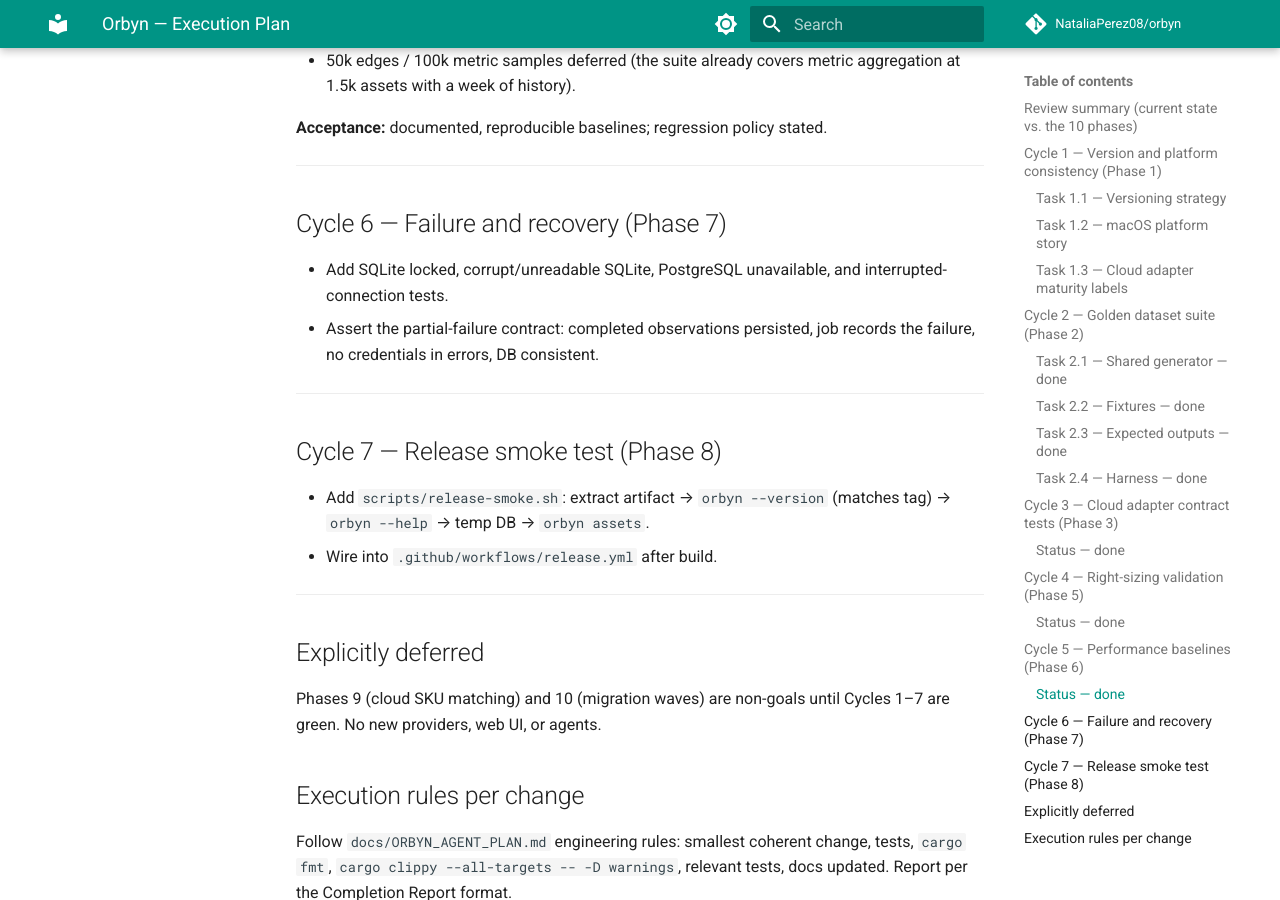
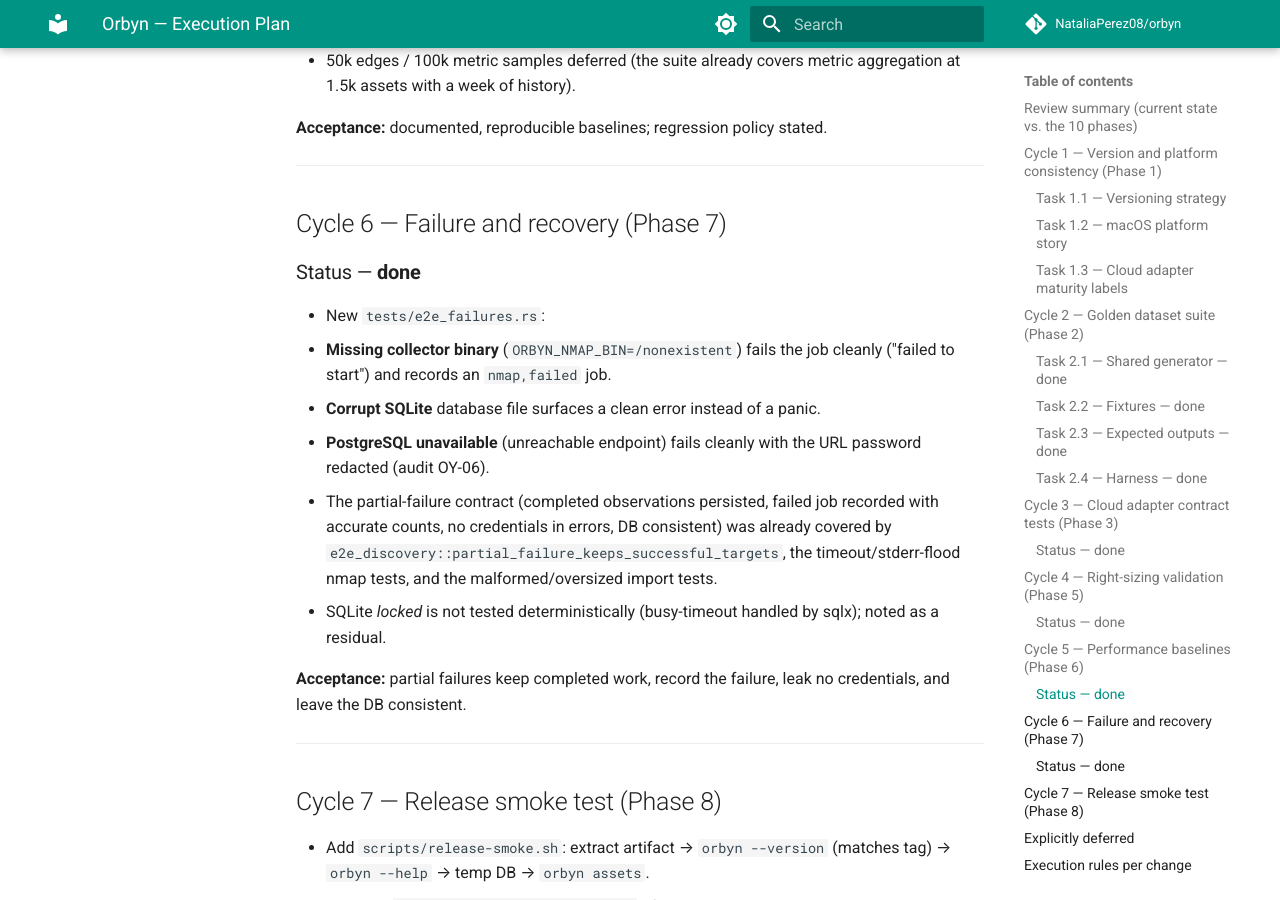
Before and after one commit to NataliaPerez08/orbyn, an MkDocs documentation site: the page built from docs/EXECUTION_PLAN.md, in a window 1280 px wide and 900 px high, scrolled down 4540 px. Built offline with MkDocs 1.6.1 and Material for MkDocs 9.7.7, drawn with Linux system fonts in a browser that asks for light colours; comment, search, counter and statistics services are not loaded.

Commit message:
test: clean failures for missing collector binary, corrupt DB and down postgres

```diff
--- a/docs/EXECUTION_PLAN.md
+++ b/docs/EXECUTION_PLAN.md
@@ -157,10 +157,22 @@
 
 ## Cycle 6 — Failure and recovery (Phase 7)
 
-- Add SQLite locked, corrupt/unreadable SQLite, PostgreSQL unavailable, and
-  interrupted-connection tests.
-- Assert the partial-failure contract: completed observations persisted, job
-  records the failure, no credentials in errors, DB consistent.
+### Status — **done**
+- New `tests/e2e_failures.rs`:
+  - **Missing collector binary** (`ORBYN_NMAP_BIN=/nonexistent`) fails the job
+    cleanly ("failed to start") and records an `nmap,failed` job.
+  - **Corrupt SQLite** database file surfaces a clean error instead of a panic.
+  - **PostgreSQL unavailable** (unreachable endpoint) fails cleanly with the
+    URL password redacted (audit OY-06).
+- The partial-failure contract (completed observations persisted, failed job
+  recorded with accurate counts, no credentials in errors, DB consistent) was
+  already covered by `e2e_discovery::partial_failure_keeps_successful_targets`,
+  the timeout/stderr-flood nmap tests, and the malformed/oversized import tests.
+- SQLite *locked* is not tested deterministically (busy-timeout handled by
+  sqlx); noted as a residual.
+
+**Acceptance:** partial failures keep completed work, record the failure, leak
+no credentials, and leave the DB consistent.
 
 ---
 
```
Also changed, not shown: 1 other file.
